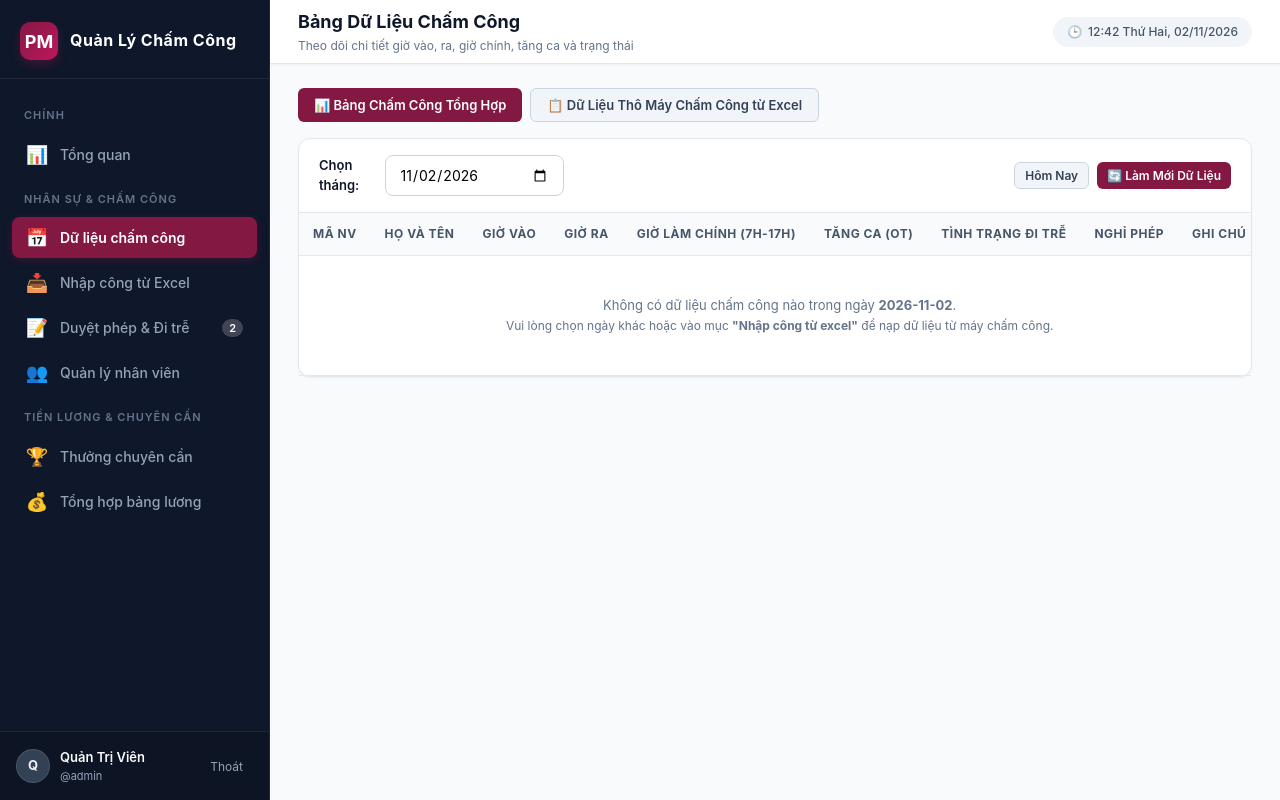
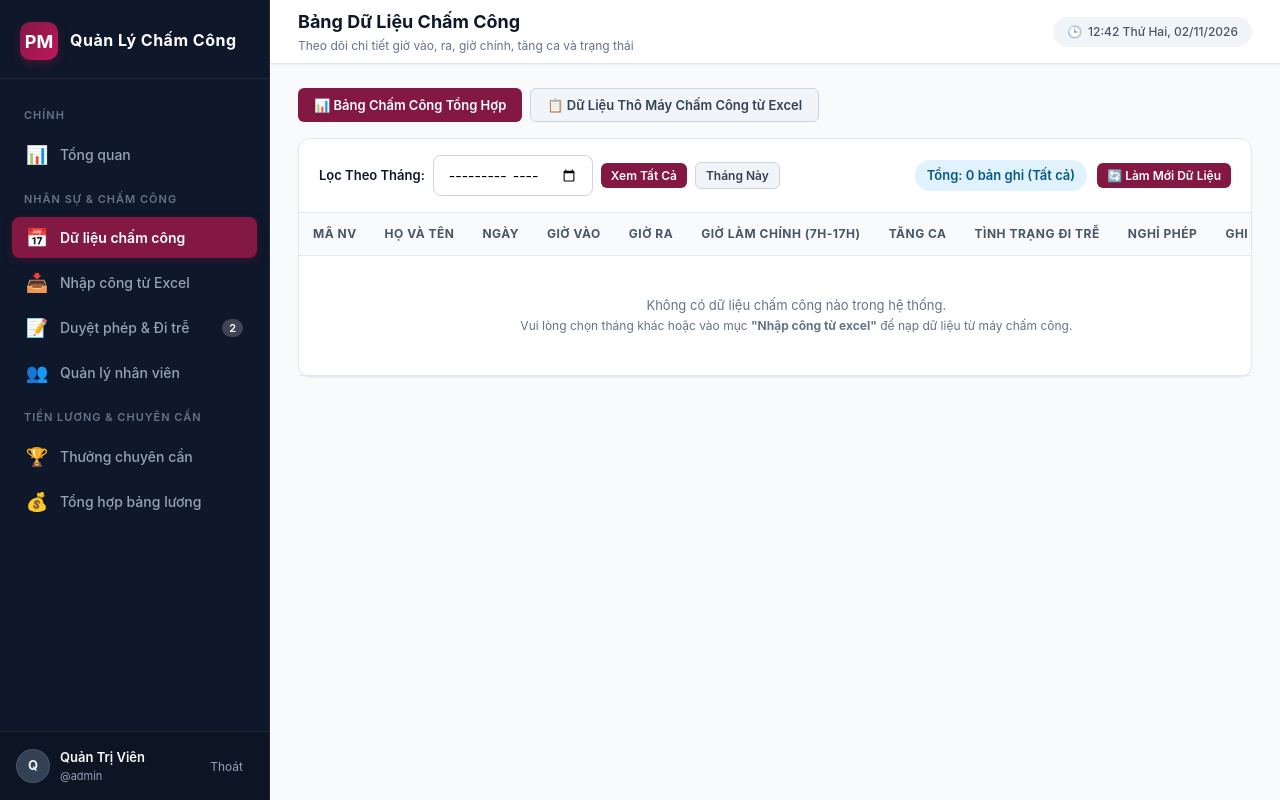
Before and after one commit to Trung-Dao/Anh-Thong-Wedding, a React (Vite) app: page / in a window 1280 px wide. Both pictures are taken after a click on the button "📅 Dữ liệu chấm công". Built offline with nearby package versions, Linux system fonts and the light colour scheme.

Commit message:
update get attendance

```diff
--- a/electron/preload.ts
+++ b/electron/preload.ts
@@ -26,7 +26,8 @@ contextBridge.exposeInMainWorld('electronAPI', {
   deleteEmployee: (id: number) => ipcRenderer.invoke('employees:delete', id),
 
   // 4. Chấm công & duyệt phép
-  getAttendances: (date?: string) => ipcRenderer.invoke('attendance:getByDate', date),
+  getAttendances: (filter?: string | { date?: string; month?: string }) =>
+    ipcRenderer.invoke('attendance:getByDate', filter),
   getRawAttendances: (filters?: { date?: string; employee_code?: string; file_id?: number }) =>
     ipcRenderer.invoke('attendance:getRaw', filters),
   updateAttendanceStatus: (params: {
--- a/src/types/index.ts
+++ b/src/types/index.ts
@@ -127,7 +127,7 @@ export interface ElectronAPI {
   saveEmployee: (emp: Partial<Employee>) => Promise<{ success: boolean; message?: string }>;
   deleteEmployee: (id: number) => Promise<{ success: boolean; message?: string }>;
 
-  getAttendances: (date?: string) => Promise<AttendanceRecord[]>;
+  getAttendances: (filter?: string | { date?: string; month?: string }) => Promise<AttendanceRecord[]>;
   getRawAttendances: (filters?: {
     date?: string;
     employee_code?: string;
--- a/src/views/AttendanceView.tsx
+++ b/src/views/AttendanceView.tsx
@@ -4,10 +4,8 @@ import type { AttendanceRecord, RawAttendanceRecord, Employee } from '../types';
 export const AttendanceView: React.FC = () => {
   const [activeTab, setActiveTab] = useState<'summary' | 'raw'>('summary');
 
-  // State cho Bảng tổng hợp
-  const [selectedDate, setSelectedDate] = useState(() => {
-    return new Date().toISOString().slice(0, 10);
-  });
+  // State cho Bảng tổng hợp (mặc định rỗng = xem tất cả)
+  const [selectedMonth, setSelectedMonth] = useState('');
   const [records, setRecords] = useState<AttendanceRecord[]>([]);
   const [loading, setLoading] = useState(false);
 
@@ -18,6 +16,17 @@ export const AttendanceView: React.FC = () => {
   const [rawEmpFilter, setRawEmpFilter] = useState('');
   const [employees, setEmployees] = useState<Employee[]>([]);
 
+  const currentMonth = new Date().toISOString().slice(0, 7);
+
+  const formatDateVN = (dateStr?: string) => {
+    if (!dateStr) return '--';
+    const parts = dateStr.split('-');
+    if (parts.length === 3) {
+      return `${parts[2]}/${parts[1]}/${parts[0]}`;
+    }
+    return dateStr;
+  };
+
   // Tải danh sách nhân viên để lọc
   useEffect(() => {
     if (window.electronAPI?.getEmployees) {
@@ -27,12 +36,19 @@ export const AttendanceView: React.FC = () => {
     }
   }, []);
 
-  const loadAttendances = async (dateStr: string) => {
+  const loadAttendances = async (monthStr: string) => {
     if (window.electronAPI?.getAttendances) {
       setLoading(true);
       try {
-        const list = await window.electronAPI.getAttendances(dateStr);
-        setRecords(list || []);
+        const list = await window.electronAPI.getAttendances(monthStr);
+        // Sắp xếp giảm dần theo attendance_date, sau đó theo mã nhân viên tăng dần
+        const sorted = (list || []).slice().sort((a, b) => {
+          if (b.attendance_date !== a.attendance_date) {
+            return b.attendance_date.localeCompare(a.attendance_date);
+          }
+          return Number(a.employee_code) - Number(b.employee_code);
+        });
+        setRecords(sorted);
       } catch (err) {
         console.error('Lỗi khi lấy dữ liệu chấm công:', err);
       } finally {
@@ -60,16 +76,11 @@ export const AttendanceView: React.FC = () => {
 
   useEffect(() => {
     if (activeTab === 'summary') {
-      loadAttendances(selectedDate);
+      loadAttendances(selectedMonth);
     } else {
       loadRawAttendances();
     }
-  }, [activeTab, selectedDate, rawDateFilter, rawEmpFilter]);
-
-  const handleToday = () => {
-    const today = new Date().toISOString().slice(0, 10);
-    setSelectedDate(today);
-  };
+  }, [activeTab, selectedMonth, rawDateFilter, rawEmpFilter]);
 
   return (
     <div>
@@ -100,24 +111,39 @@ export const AttendanceView: React.FC = () => {
       {activeTab === 'summary' ? (
         /* ================= 1. TAB BẢNG TỔNG HỢP THEO THÁNG ================= */
         <div className="card">
-          <div className="card-header" style={{ flexWrap: 'wrap', gap: '12px' }}>
-            <div style={{ display: 'flex', alignItems: 'center', gap: '12px' }}>
-              <label style={{ fontSize: '13px', fontWeight: '600' }}>Chọn tháng:</label>
+          <div className="card-header" style={{ flexWrap: 'wrap', gap: '12px', justifyContent: 'space-between' }}>
+            <div style={{ display: 'flex', alignItems: 'center', gap: '8px', flexWrap: 'wrap' }}>
+              <label style={{ fontSize: '13px', fontWeight: '600' }}>Lọc Theo Tháng:</label>
               <input
-                type="date"
+                type="month"
                 className="form-input"
-                value={selectedDate}
-                onChange={(e) => setSelectedDate(e.target.value)}
+                style={{ width: '160px' }}
+                value={selectedMonth}
+                onChange={(e) => setSelectedMonth(e.target.value)}
               />
+              <button
+                className={`btn btn-sm ${!selectedMonth ? 'btn-primary' : 'btn-secondary'}`}
+                onClick={() => setSelectedMonth('')}
+                title="Xem tất cả các tháng"
+              >
+                Xem Tất Cả
+              </button>
+              <button
+                className={`btn btn-sm ${selectedMonth === currentMonth ? 'btn-primary' : 'btn-secondary'}`}
+                onClick={() => setSelectedMonth(currentMonth)}
+                title="Xem dữ liệu tháng hiện tại"
+              >
+                Tháng Này
+              </button>
             </div>
 
-            <div style={{ display: 'flex', gap: '8px' }}>
-              <button className="btn btn-secondary btn-sm" onClick={handleToday}>
-                Hôm Nay
-              </button>
+            <div style={{ display: 'flex', alignItems: 'center', gap: '10px' }}>
+              <span className="badge badge-info" style={{ fontSize: '13px', padding: '6px 12px' }}>
+                Tổng: {records.length} bản ghi {selectedMonth ? `(Tháng ${selectedMonth})` : '(Tất cả)'}
+              </span>
               <button
                 className="btn btn-primary btn-sm"
-                onClick={() => loadAttendances(selectedDate)}
+                onClick={() => loadAttendances(selectedMonth)}
                 disabled={loading}
               >
                 {loading ? 'Đang tải...' : '🔄 Làm Mới Dữ Liệu'}
@@ -131,10 +157,11 @@ export const AttendanceView: React.FC = () => {
                 <tr>
                   <th style={{ width: '70px' }}>Mã NV</th>
                   <th>Họ Và Tên</th>
+                  <th>Ngày</th>
                   <th>Giờ Vào</th>
                   <th>Giờ Ra</th>
                   <th>Giờ Làm Chính (7h-17h)</th>
-                  <th>Tăng Ca (OT)</th>
+                  <th>Tăng Ca</th>
                   <th>Tình Trạng Đi Trễ</th>
                   <th>Nghỉ Phép</th>
                   <th>Ghi Chú</th>
@@ -143,11 +170,19 @@ export const AttendanceView: React.FC = () => {
               <tbody>
                 {records.length === 0 ? (
                   <tr>
-                    <td colSpan={9} style={{ textAlign: 'center', padding: '40px', color: '#64748b' }}>
-                      Không có dữ liệu chấm công nào trong ngày <strong>{selectedDate}</strong>.
+                    <td colSpan={10} style={{ textAlign: 'center', padding: '40px', color: '#64748b' }}>
+                      {loading
+                        ? 'Đang tải dữ liệu...'
+                        : selectedMonth
+                        ? (
+                          <>
+                            Không có dữ liệu chấm công nào trong tháng <strong>{selectedMonth}</strong>.
+                          </>
+                        )
+                        : 'Không có dữ liệu chấm công nào trong hệ thống.'}
                       <br />
                       <span style={{ fontSize: '12px' }}>
-                        Vui lòng chọn ngày khác hoặc vào mục <strong>"Nhập công từ excel"</strong> để nạp dữ liệu từ máy chấm công.
+                        Vui lòng chọn tháng khác hoặc vào mục <strong>"Nhập công từ excel"</strong> để nạp dữ liệu từ máy chấm công.
                       </span>
                     </td>
                   </tr>
@@ -159,6 +194,9 @@ export const AttendanceView: React.FC = () => {
                       </td>
                       <td style={{ fontWeight: '600' }}>
                         {r.employee_name || `Nhân viên ${r.employee_code}`}
+                      </td>
+                      <td>
+                        <strong style={{ color: '#0f172a' }}>{formatDateVN(r.attendance_date)}</strong>
                       </td>
                       <td>{r.check_in || '--:--'}</td>
                       <td>{r.check_out || '--:--'}</td>
```
Also changed, not shown: electron/services/attendanceService.ts (+40 -12 lines).
